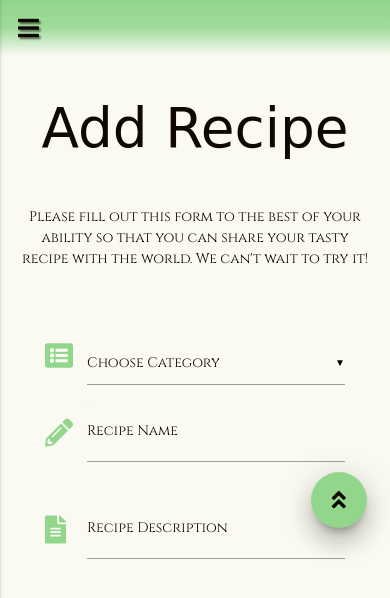
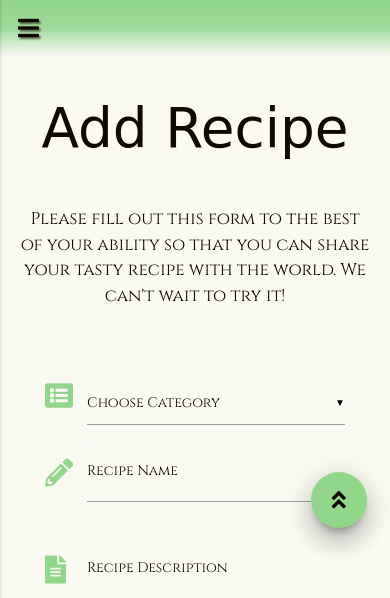
Before and after one commit to Code-Institute-Submissions/Friendly-Digest, a Flask app: page /addRecipe in a window 390 px wide. Shown: the part 293-891 px from the top of the page. Run offline with Flask 2, Linux system fonts and the light colour scheme; data that the repository does not hold is empty; some libraries are stand-ins or nearby versions; some web fonts are replaced.

Commit message:
Flow-text class added to addRecipe.html's paragraph text for responsive design.

```diff
--- a/templates/addRecipe.html
+++ b/templates/addRecipe.html
@@ -13,7 +13,7 @@
 <!--Inspirational Text-->
 <div class="container">
     <div class="row">
-        <div class="col s12 text mt-3">
+        <div class="col s12 text mt-3 flow-text">
             <p class="center-align">Please fill out this form to the best of your ability so that you can share your
                 tasty recipe with the world. We can't wait to try it!
             </p>
```
